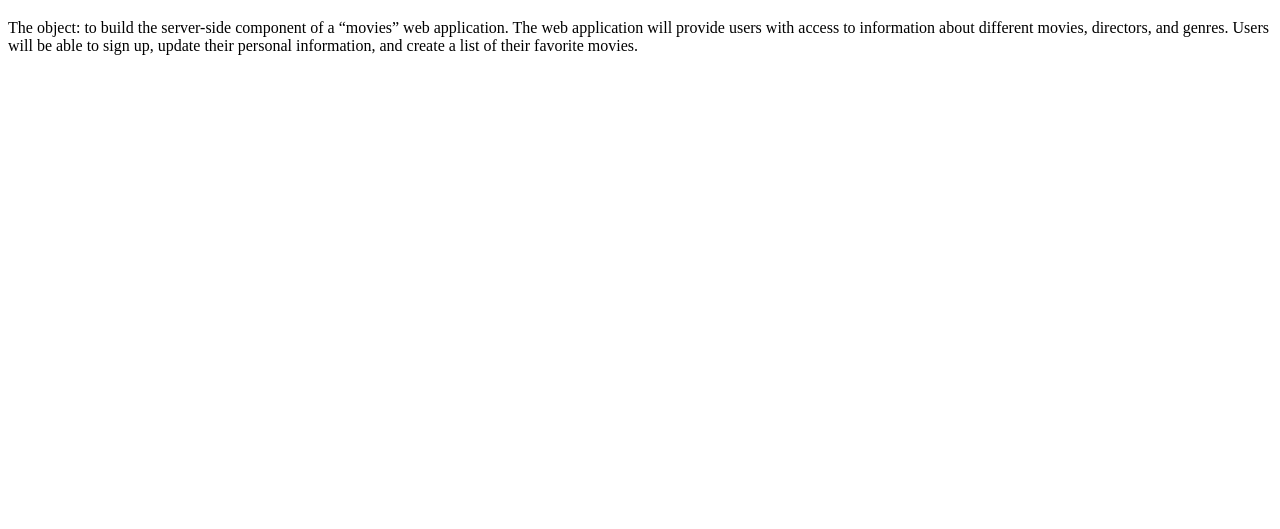
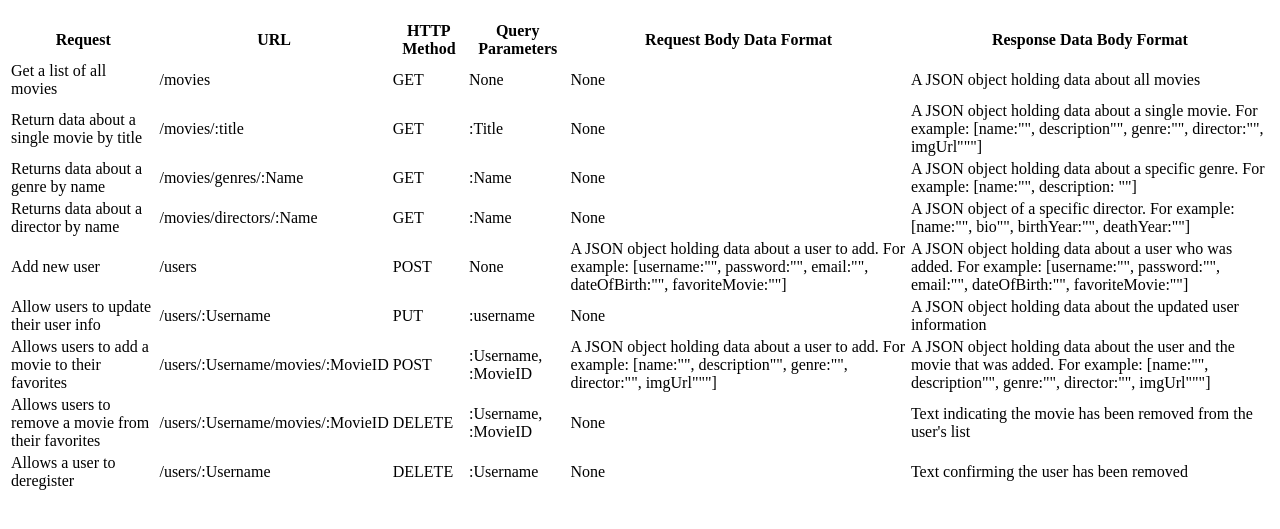
Before and after one commit to sammyweller/movie_api, a website: page public/documentation.html in a window 1280 px wide. Shown: the part 61-590 px from the top of the page. Drawn offline with Linux system fonts and the light colour scheme.

Commit message:
Added documentation for each endpoint

```diff
--- a/log.txt
+++ b/log.txt
@@ -22,3 +22,4 @@ Timestamp: Wed May 24 2023 18:58:07 GMT-0400 (Eastern Daylight Time)
 ::1 - - [14/Jun/2023:20:24:29 +0000] "GET /favicon.ico HTTP/1.1" 404 150 "http://localhost:8080/" "Mozilla/5.0 (Macintosh; Intel Mac OS X 10_15_7) AppleWebKit/537.36 (KHTML, like Gecko) Chrome/114.0.0.0 Safari/537.36"
 ::1 - - [14/Jun/2023:20:24:36 +0000] "GET /documentation HTTP/1.1" 200 584 "-" "Mozilla/5.0 (Macintosh; Intel Mac OS X 10_15_7) AppleWebKit/537.36 (KHTML, like Gecko) Chrome/114.0.0.0 Safari/537.36"
 ::1 - - [14/Jun/2023:20:25:01 +0000] "GET /movies HTTP/1.1" 200 102 "-" "Mozilla/5.0 (Macintosh; Intel Mac OS X 10_15_7) AppleWebKit/537.36 (KHTML, like Gecko) Chrome/114.0.0.0 Safari/537.36"
+::1 - - [14/Jun/2023:20:27:02 +0000] "GET / HTTP/1.1" 304 - "-" "Mozilla/5.0 (Macintosh; Intel Mac OS X 10_15_7) AppleWebKit/537.36 (KHTML, like Gecko) Chrome/114.0.0.0 Safari/537.36"
--- a/public/documentation.html
+++ b/public/documentation.html
@@ -11,10 +11,107 @@
 
     <h1>myFlix</h1>
 
-    <p>The object: to build the server-side component of a “movies” web application. The web
-        application will provide users with access to information about different
-        movies, directors, and genres. Users will be able to sign up, update their
-        personal information, and create a list of their favorite movies.</p>
+    <table>
+        <thead>
+          <tr>
+            <th>Request</th>
+            <th>URL</th>
+            <th>HTTP Method</th>
+            <th>Query Parameters</th>
+            <th>Request Body Data Format</th>
+            <th>Response Data Body Format</th>
+          </tr>
+        </thead>
+
+        <tbody>
+          <tr> <!--Return a list of all movies-->
+            <td>Get a list of all movies</td>
+            <td>/movies</td>
+            <td>GET</td>
+            <td>None</td>
+            <td>None</td>
+            <td>A JSON object holding data about all movies</td>
+          </tr>
+
+
+          <tr> <!--Return data about single movie name-->
+            <td>Return data about a single movie by title</td>
+            <td>/movies/:title</td>
+            <td>GET</td>
+            <td>:Title</td>
+            <td>None</td>
+            <td>A JSON object holding data about a single movie. For example: [name:"", description"", genre:"", director:"", imgUrl"""]</td>
+          </tr>
+
+          <tr><!--Returns data about a genre by specific genre name-->
+            <td>Returns data about a genre by name</td>
+            <td>/movies/genres/:Name</td>
+            <td>GET</td>
+            <td>:Name</td>
+            <td>None</td>
+            <td>A JSON object holding data about a specific genre. For example: [name:"", description: ""]</td>
+          </tr>
+
+          <tr><!-- Return data about a director (bio, birth year, death year) by name-->
+            <td>Returns data about a director by name</td>
+            <td>/movies/directors/:Name</td>
+            <td>GET</td>
+            <td>:Name</td>
+            <td>None</td>
+            <td>A JSON object of a specific director. For example: [name:"", bio"", birthYear:"", deathYear:""]</td>
+          </tr>
+
+          <tr><!--allow new users to register-->
+            <td>Add new user</td>
+            <td>/users</td>
+            <td>POST</td>
+            <td>None</td>
+            <td>A JSON object holding data about a user to add. For example: [username:"", password:"", email:"", dateOfBirth:"", favoriteMovie:""]</td>
+            <td>A JSON object holding data about a user who was added. For example: [username:"", password:"", email:"", dateOfBirth:"", favoriteMovie:""]</td>
+          </tr>
+
+          <tr><!--Allow users to update their user info-->
+            <td>Allow users to update their user info</td>
+            <td>/users/:Username</td>
+            <td>PUT</td>
+            <td>:username</td>
+            <td>None</td>
+            <td>A JSON object holding data about the updated user information</td>
+          </tr>
+
+
+          <tr> <!--Allow users to add a movie to their list of favorites-->
+            <td>Allows users to add a movie to their favorites</td>
+            <td>/users/:Username/movies/:MovieID</td>
+            <td>POST</td>
+            <td>:Username, :MovieID</td>
+            <td>A JSON object holding data about a user to add.  For example: [name:"", description"", genre:"", director:"", imgUrl"""]</td>
+            <td>A JSON object holding data about the user and the movie that was added. For example: [name:"", description"", genre:"", director:"", imgUrl"""]</td>
+          </tr>
+
+          <tr><!--Allow users to remove a movie from their list of favorites-->
+            <td>Allows users to remove a movie from their favorites</td>
+            <td>/users/:Username/movies/:MovieID</td>
+            <td>DELETE</td>
+            <td>:Username, :MovieID</td>
+            <td>None</td>
+            <td>Text indicating the movie has been removed from the user's list</td>
+          </tr>
+
+          <tr><!--Allow existing users to deregister/deleted-->
+            <td>Allows a user to deregister</td>
+            <td>/users/:Username</td>
+            <td>DELETE</td>
+            <td>:Username</td>
+            <td>None</td>
+            <td>Text confirming the user has been removed</td>
+          </tr>
+        </tbody>
+      </table>
+
+
+
+
 
 </body>
 
```
Also changed, not shown: index.js (+73 -4 lines), 1 other file.
